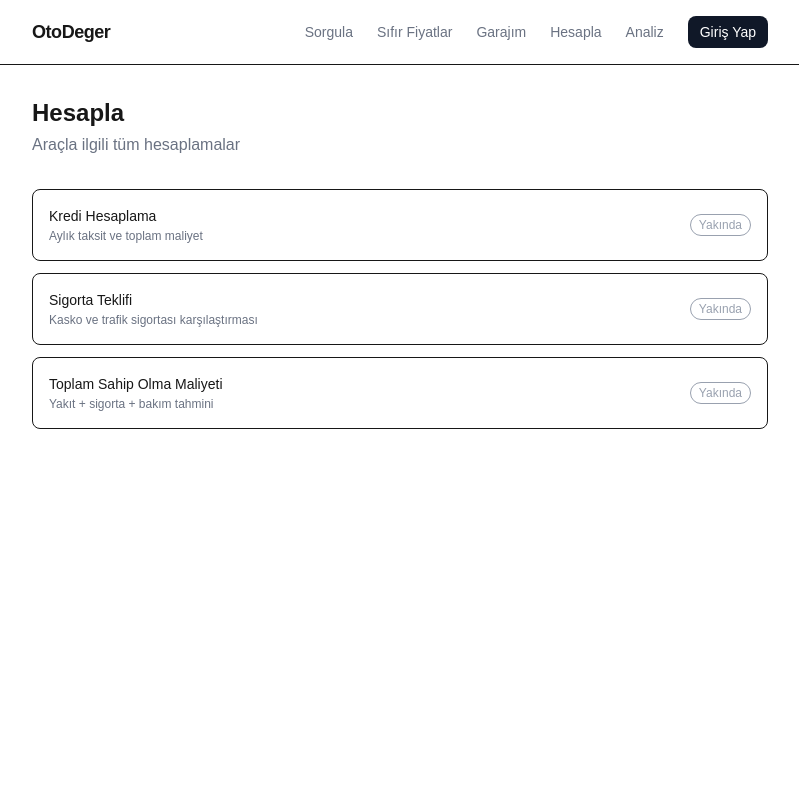
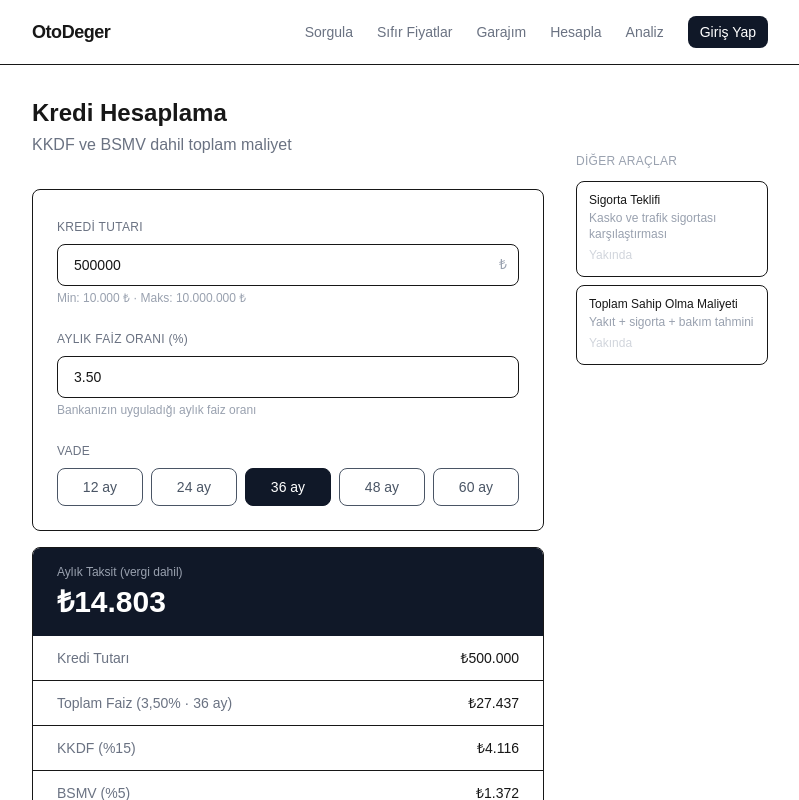
Before and after one commit to guwengul/otodeger, a Next.js app in the folder web/: page /hesapla in a window 1280 px wide. Shown: the top 800 px of the page, without its empty margins (240-1039 px from the left). Built offline with nearby package versions, Linux system fonts and the light colour scheme.

Commit message:
ui: hesapla page shows kredi calculator directly with sidebar

```diff
--- a/web/app/hesapla/page.tsx
+++ b/web/app/hesapla/page.tsx
@@ -1,37 +1,39 @@
 import Link from 'next/link';
 import type { Metadata } from 'next';
+import KrediHesaplama from './kredi/KrediHesaplama';
 
-export const metadata: Metadata = { title: 'Hesapla' };
+export const metadata: Metadata = { title: 'Kredi Hesaplama' };
 
-const araçlar = [
-  { href: '/hesapla/kredi', title: 'Kredi Hesaplama', desc: 'Aylık taksit ve toplam maliyet', yakin: true },
-  { href: '/hesapla/sigorta', title: 'Sigorta Teklifi', desc: 'Kasko ve trafik sigortası karşılaştırması', yakin: true },
-  { href: '/hesapla/maliyet', title: 'Toplam Sahip Olma Maliyeti', desc: 'Yakıt + sigorta + bakım tahmini', yakin: true },
+const diger = [
+  { href: '/hesapla/sigorta', title: 'Sigorta Teklifi', desc: 'Kasko ve trafik sigortası karşılaştırması' },
+  { href: '/hesapla/maliyet', title: 'Toplam Sahip Olma Maliyeti', desc: 'Yakıt + sigorta + bakım tahmini' },
 ];
 
 export default function HesaplaPage() {
   return (
-    <div>
-      <h1 className="text-2xl font-semibold mb-1">Hesapla</h1>
-      <p className="text-gray-500 mb-8">Araçla ilgili tüm hesaplamalar</p>
+    <div className="flex gap-8 items-start">
+      <div className="flex-1 min-w-0">
+        <h1 className="text-2xl font-semibold mb-1">Kredi Hesaplama</h1>
+        <p className="text-gray-500 mb-8">KKDF ve BSMV dahil toplam maliyet</p>
+        <KrediHesaplama />
+      </div>
 
-      <div className="flex flex-col gap-3">
-        {araçlar.map(a => (
+      <div className="w-48 shrink-0 pt-14 hidden sm:block">
+        <p className="text-xs font-medium text-gray-400 uppercase tracking-wide mb-3">Diğer Araçlar</p>
+        <div className="flex flex-col gap-2">
+          {diger.map(a => (
             <Link
               key={a.href}
               href={a.href}
-            className="flex items-center justify-between rounded-lg border bg-white px-4 py-4 hover:border-gray-400 transition-colors"
+              className="rounded-lg border bg-white px-3 py-2.5 hover:border-gray-400 transition-colors"
             >
-            <div>
-              <div className="text-sm font-medium">{a.title}</div>
-              <div className="text-xs text-gray-500 mt-0.5">{a.desc}</div>
-            </div>
-            {a.yakin && (
-              <span className="text-xs text-gray-400 border rounded-full px-2 py-0.5 shrink-0 ml-4">Yakında</span>
-            )}
+              <div className="text-xs font-medium">{a.title}</div>
+              <div className="text-xs text-gray-400 mt-0.5">{a.desc}</div>
+              <span className="text-xs text-gray-300 mt-1 inline-block">Yakında</span>
             </Link>
           ))}
         </div>
       </div>
+    </div>
   );
 }
```
Lines whose indentation alone changed are shown as unchanged.
